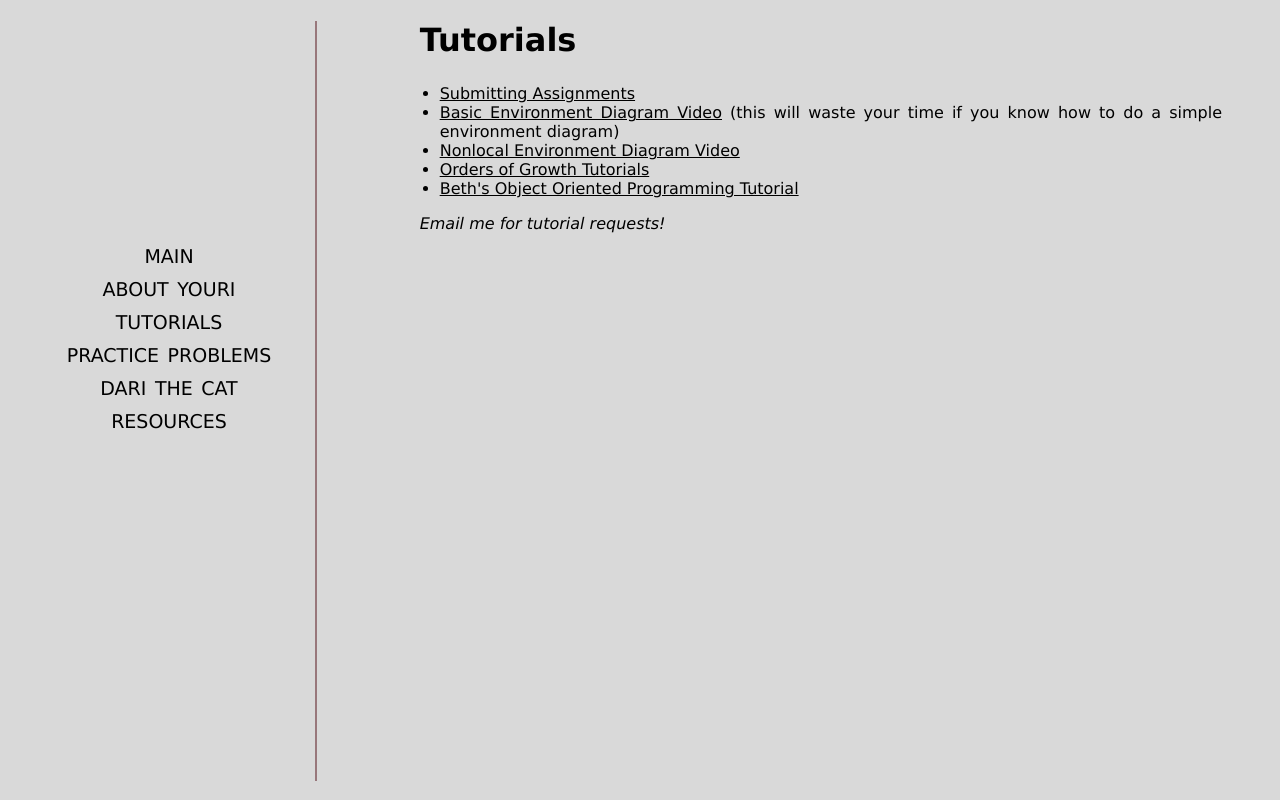
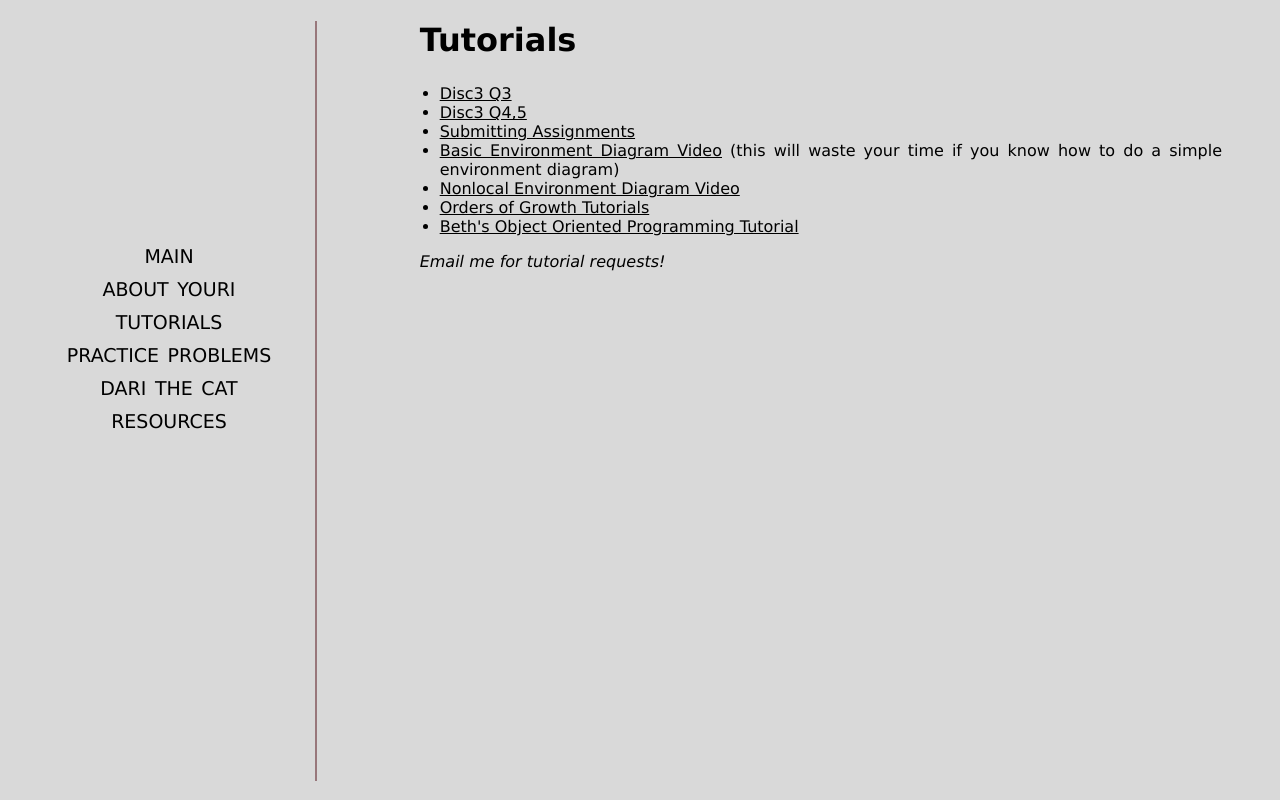
Before and after one commit to youripark/youripark.github.io, a plain HTML site: page tutorials.html in a window 1280 px wide. Drawn offline with Linux system fonts and the light colour scheme.

Commit message:
added q3 q4,5

```diff
--- a/tutorials.html
+++ b/tutorials.html
@@ -29,6 +29,8 @@
 <section id="body">
 
 <ul>
+  <li><a href="https://www.educreations.com/lesson/view/disc-3-q3-exponent-frnction-with-recursion/24366219/">Disc3 Q3</a></li>
+  <li><a href="https://www.educreations.com/lesson/view/disc-3-q4-5-recursion-with-prime-functions/24367332/">Disc3 Q4,5</a></li>
   <li><a href="submitting-assignments.html">Submitting Assignments</a></li>
   <li><a href="http://www.educreations.com/lesson/view/simple-environment-diagram-tutorial/22849918/?ref=appemail" target = "_blank">Basic Environment Diagram Video</a> (this will waste your time if you know how to do a simple environment diagram)</li>
   <li><a href="http://www.educreations.com/lesson/view/nonlocal-environment-diagram/23063453/" target ="_blank">Nonlocal Environment Diagram Video </a></li>
```
